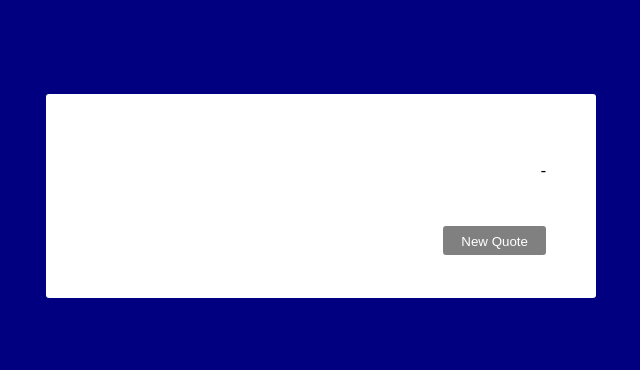
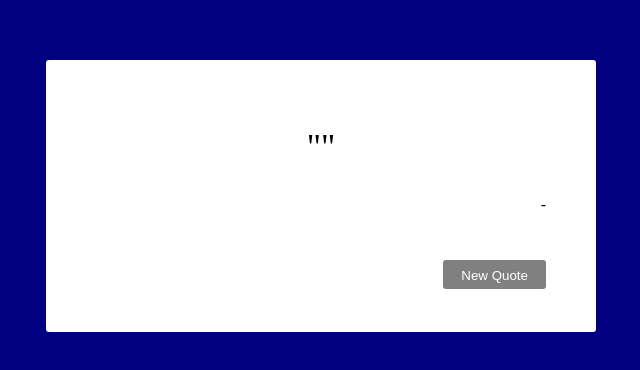
Before and after one commit to ItumelengKekana/quote-generator, a React (Create React App) app: page / in a window 1280 px wide. Shown: the part 212-582 px from the top of the page, without its empty margins (319-959 px from the left). Built offline with nearby package versions, Linux system fonts and the light colour scheme.

Commit message:
added quotation marks

```diff
--- a/src/App.css
+++ b/src/App.css
@@ -60,3 +60,7 @@ body{
   margin-top: 30px;
   transition: 0.5s ease-in;
 }
+
+span{
+  font-size: 1.25em;
+}
--- a/src/App.js
+++ b/src/App.js
@@ -41,7 +41,7 @@ function App() {
 	<div className="App">
 	  <div className="container" id="quote-box">
 		<div className="quote-text">
-			<p id="text">{quote}</p>
+			<p id="text"><span>"</span>{quote}<span>"</span></p>
 		</div>
 		<h3 id="author">-{author}</h3>
 		<a href={url} id="tweet-quote" className="button" target="_blank">Tweet</a>
```
